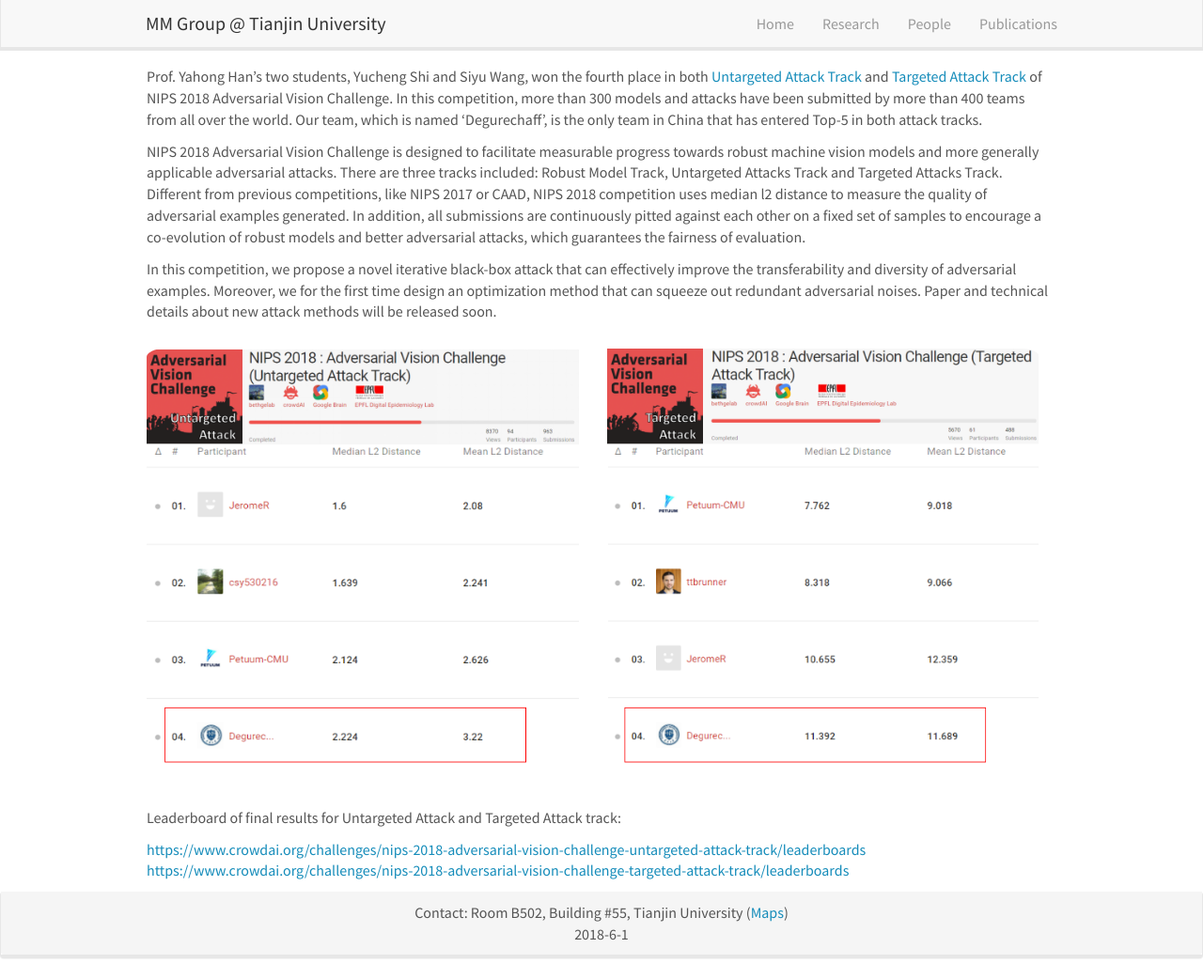
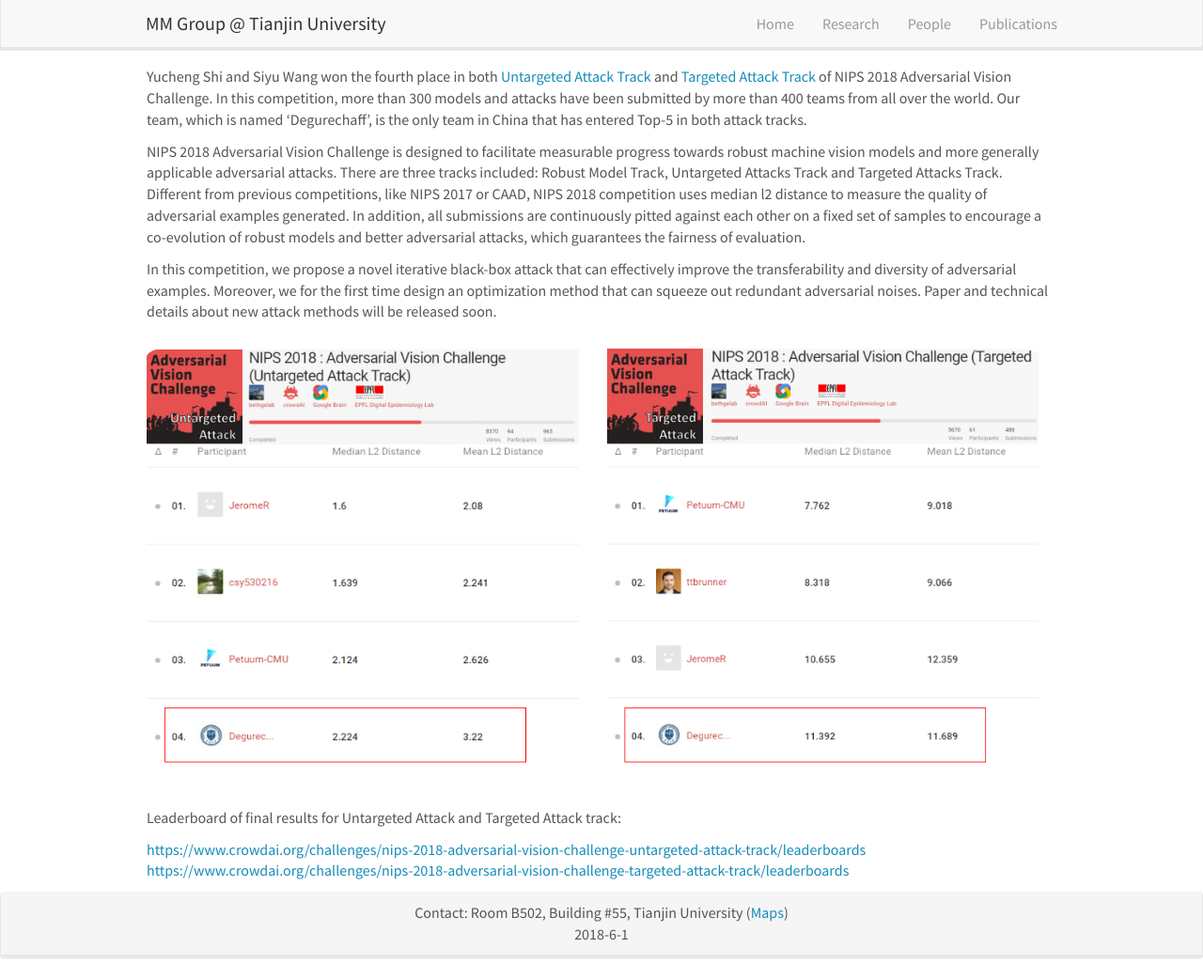
Before and after one commit to tjumm/tjumm.github.io, a Jekyll site: the page built from _pages/news_p2.md, in a window 1280 px wide and 1042 px high. Shown: the whole window at 94% size. Built offline with Jekyll 4.4.1, drawn with Linux system fonts in a browser that asks for light colours.

Commit message:
update news_p2

```diff
--- a/_pages/news_p2.md
+++ b/_pages/news_p2.md
@@ -6,7 +6,7 @@ sitemap: false
 permalink: /picnews/p2.html
 ---
 
-Prof. Yahong Han's two students, Yucheng Shi and Siyu Wang, won the fourth place in both <a href='https://www.crowdai.org/challenges/nips-2018-adversarial-vision-challenge-untargeted-attack-track'> Untargeted Attack Track</a> and <a href='https://www.crowdai.org/challenges/nips-2018-adversarial-vision-challenge-targeted-attack-track'> Targeted Attack Track</a> of NIPS 2018 Adversarial Vision Challenge. In this competition, more than 300 models and attacks have been submitted by more than 400 teams from all over the world. Our team, which is named 'Degurechaff', is the only team in China that has entered Top-5 in both attack tracks.
+Yucheng Shi and Siyu Wang won the fourth place in both <a href='https://www.crowdai.org/challenges/nips-2018-adversarial-vision-challenge-untargeted-attack-track'> Untargeted Attack Track</a> and <a href='https://www.crowdai.org/challenges/nips-2018-adversarial-vision-challenge-targeted-attack-track'> Targeted Attack Track</a> of NIPS 2018 Adversarial Vision Challenge. In this competition, more than 300 models and attacks have been submitted by more than 400 teams from all over the world. Our team, which is named 'Degurechaff', is the only team in China that has entered Top-5 in both attack tracks.
 
 NIPS 2018 Adversarial Vision Challenge is designed to facilitate measurable progress towards robust machine vision models and more generally applicable adversarial attacks. There are three tracks included: Robust Model Track, Untargeted Attacks Track and Targeted Attacks Track. Different from previous competitions, like NIPS 2017 or CAAD, NIPS 2018 competition uses median l2 distance to measure the quality of adversarial examples generated. In addition, all submissions are continuously pitted against each other on a fixed set of samples to encourage a co-evolution of robust models and better adversarial attacks, which guarantees the fairness of evaluation.
 
```
